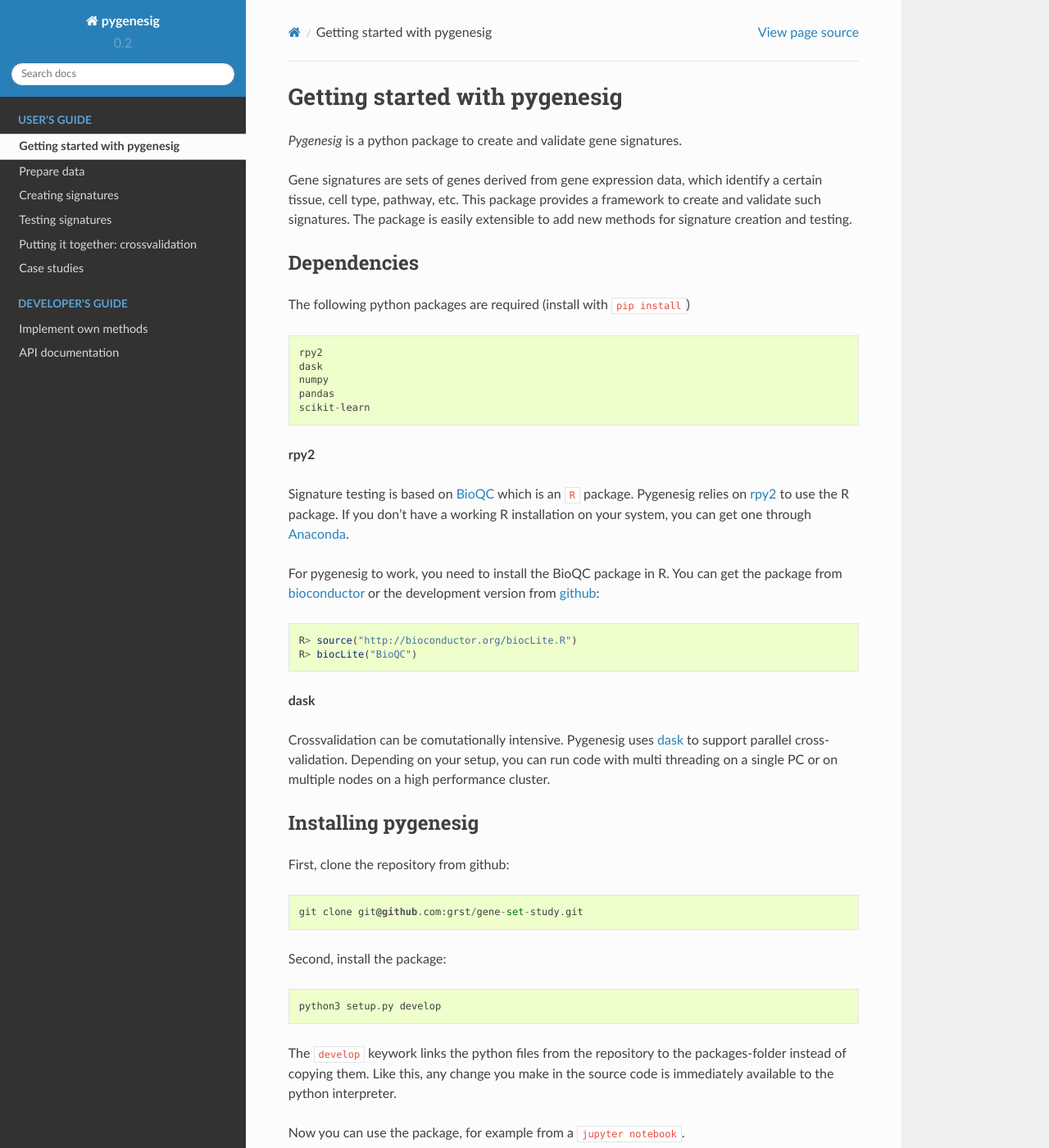
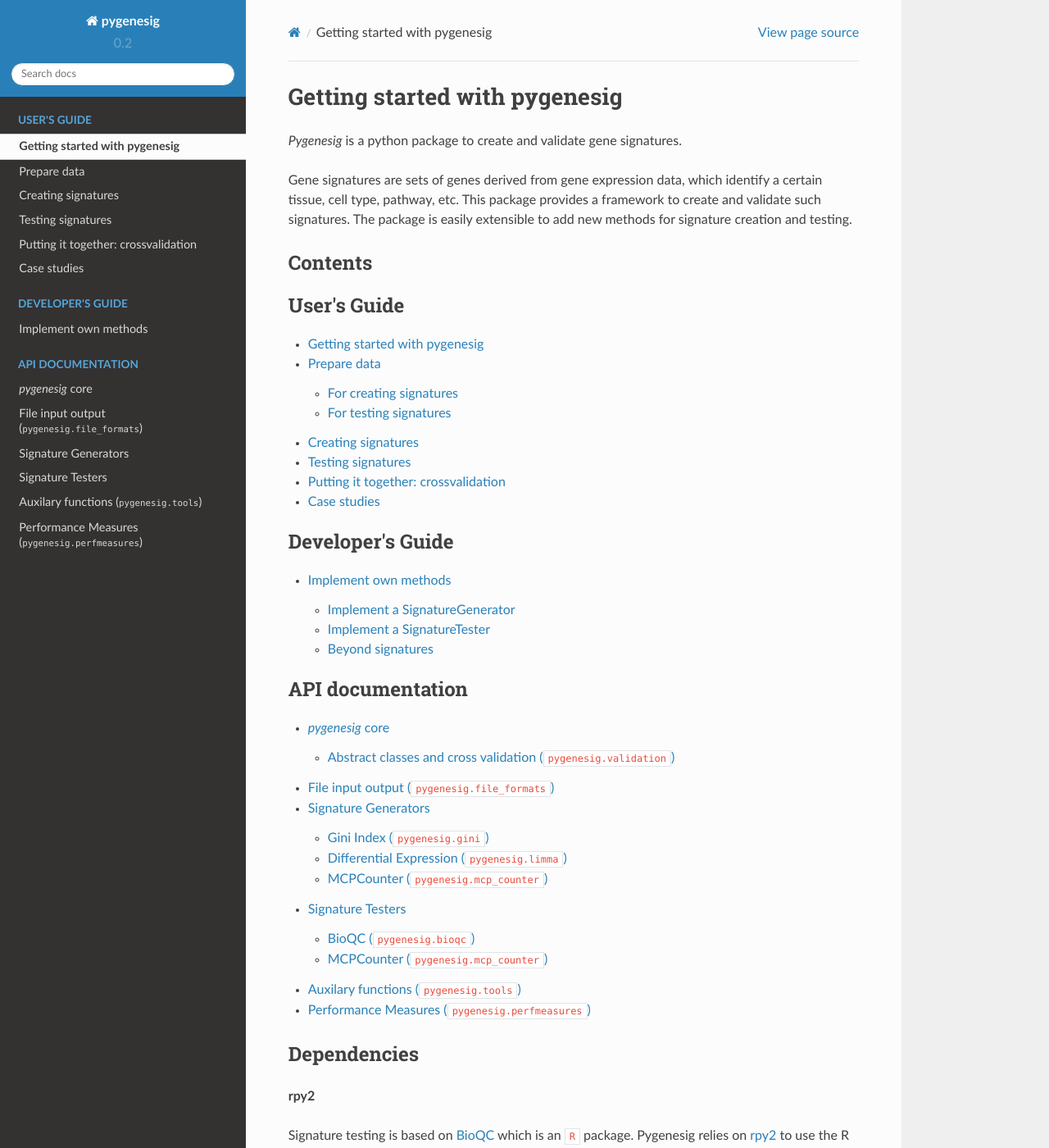
Before and after one commit to grst/pygenesig, a Sphinx documentation site: the page built from docs/index.md, in a window 1280 px wide and 1400 px high. Shown: the whole window at 82% size. Built offline with Sphinx 7.4.7 and the Read the Docs theme 2.0.0, drawn with Linux system fonts in a browser that asks for light colours; some of the changed text lies outside the part shown.

Commit message:
working on docs.

````diff
--- a/docs/apidoc.md
+++ b/docs/apidoc.md
@@ -1,16 +1,23 @@
-# API documentation
-
-## pygenesig core
-### Abstract classes and cross validation (`pygenesig.validation`)
+# *pygenesig* core
+## Abstract classes and cross validation (`pygenesig.validation`)
 ```eval_rst
 .. automodule:: pygenesig.validation
     :members:
     :undoc-members:
     :show-inheritance:
+    :exclude-members: delayed
 ```
 
-## Methods
-### Gini Index
+# File input output (`pygenesig.file_formats`)
+```eval_rst
+.. automodule:: pygenesig.file_formats
+    :members:
+    :undoc-members:
+    :show-inheritance:
+```
+
+# Signature Generators
+## Gini Index (`pygenesig.gini`)
 
 ```eval_rst
 .. automodule:: pygenesig.gini
@@ -19,7 +26,7 @@
     :show-inheritance:
 ```
 
-### Differential Expression (Limma)
+## Differential Expression (`pygenesig.limma`)
 
 ```eval_rst
 .. automodule:: pygenesig.limma
@@ -28,7 +35,17 @@
     :show-inheritance:
 ```
 
-### BioQC
+## MCPCounter (`pygenesig.mcp_counter`)
+```eval_rst
+.. automodule:: pygenesig.mcp_counter
+    :members:
+    :undoc-members:
+    :show-inheritance:
+    :exclude-members: MCPSignatureTester
+```
+
+# Signature Testers
+## BioQC (`pygenesig.bioqc`)
 
 ```eval_rst
 .. automodule:: pygenesig.bioqc
@@ -37,25 +54,14 @@
     :show-inheritance:
 ```
 
-### MCPCounter
+## MCPCounter (`pygenesig.mcp_counter`)
 
 ```eval_rst
-.. automodule:: pygenesig.mcp_counter
-    :members:
-    :undoc-members:
-    :show-inheritance:
+.. autoclass:: pygenesig.mcp_counter.MCPSignatureTester
 ```
 
-## Tools
-### File input output (`pygenesig.file_formats`)
-```eval_rst
-.. automodule:: pygenesig.file_formats
-    :members:
-    :undoc-members:
-    :show-inheritance:
-```
 
-### Auxilary functions related to gene signatures (`pygenesig.tools`)
+# Auxilary functions (`pygenesig.tools`)
 ```eval_rst
 .. automodule:: pygenesig.tools
     :members:
@@ -63,8 +69,8 @@
     :show-inheritance:
 ```
 
-### Performance Measures (`pygenesig.perfmeasures`)
 
+# Performance Measures (`pygenesig.perfmeasures`)
 ```eval_rst
 .. automodule:: pygenesig.perfmeasures
     :members:
--- a/docs/index.md
+++ b/docs/index.md
@@ -1,14 +1,15 @@
 # Getting started with pygenesig
 *Pygenesig* is a python package to create and validate gene signatures.
 
-Gene signatures are sets of genes derived from gene expression data, which identify a certain tissue, cell type, pathway, etc. This package provides a framework to create and validate such signatures. The package is easily extensible to add new methods for signature creation and testing.
+Gene signatures are sets of genes derived from gene expression data, which identify a certain tissue, cell type,
+pathway, etc. This package provides a framework to create and validate such signatures.
+The package is easily extensible to add new methods for signature creation and testing.
 
-
+## Contents
 ```eval_rst
 .. toctree::
     :maxdepth: 2
     :caption: User's Guide
-    :hidden:
 
     self
     prepare_data.md
@@ -17,50 +18,52 @@ Gene signatures are sets of genes derived from gene expression data, which ident
 .. toctree::
     :maxdepth: 2
     :caption: Developer's Guide
-    :hidden:
 
     developers_guide.md
+
+.. toctree::
+    :maxdepth: 2
+    :caption: API documentation
+
     apidoc.md
 ```
 
 ## Dependencies
-The following python packages are required (install with `pip install`)
-```
-rpy2
-dask
-numpy
-pandas
-scikit-learn
-```
-
 **rpy2**
 
-Signature testing is based on [BioQC](https://accio.github.io/BioQC) which is an `R` package. Pygenesig relies on [rpy2](http://rpy2.bitbucket.org/) to use the R package. If you don't have a working R installation on your system, you can get one through [Anaconda](https://www.continuum.io/conda-for-r).
+Signature testing is based on [BioQC](https://accio.github.io/BioQC) which is an `R` package.
+Pygenesig relies on [rpy2](http://rpy2.bitbucket.org/) to use the R package.
+If you don't have a working R installation on your system, you can get one through
+[Anaconda](https://www.continuum.io/conda-for-r).
 
-For pygenesig to work, you need to install the BioQC package in R. You can get the package from [bioconductor](https://bioconductor.org/packages/release/bioc/html/BioQC.html) or the development version from [github](https://github.com/Accio/BioQC):
+For pygenesig to work, you need to install the BioQC package in R.
+You can get the package from [bioconductor](https://bioconductor.org/packages/release/bioc/html/BioQC.html)
+or the development version from [github](https://github.com/Accio/BioQC):
 
 ```r
 R> source("http://bioconductor.org/biocLite.R")
 R> biocLite("BioQC")
 ```
 
-
 **dask**
 
-Crossvalidation can be comutationally intensive. Pygenesig uses [dask](http://dask.readthedocs.io/en/latest/) to support parallel cross-validation. Depending on your setup, you can run code with multi threading on a single PC or on multiple nodes on a high performance cluster.
+Crossvalidation can be comutationally intensive. Pygenesig uses
+[dask](http://dask.readthedocs.io/en/latest/) to support parallel cross-validation.
+Depending on your setup, you can run code with multi threading on a single PC or on multiple
+nodes on a high performance cluster.
 
 
 ## Installing pygenesig
 
 First, clone the repository from github:
 ```
-git clone git@github.com:grst/gene-set-study.git
+git clone git@github.com:grst/pygenesig.git
 ```
 
 Second, install the package:
 ```
-python3 setup.py develop
+pip install -e pygenesig
 ```
-The `develop` keywork links the python files from the repository to the packages-folder instead of copying them. Like this, any change you make in the source code is immediately available to the python interpreter.
+The `-e` flag links the python files from the repository to the packages-folder instead of copying them. Like this, any change you make in the source code is immediately available to the python interpreter.
 
-Now you can use the package, for example from a `jupyter notebook`.
+Now you can use the package, for example within a `jupyter notebook`.
--- a/docs/prepare_data.md
+++ b/docs/prepare_data.md
@@ -1,13 +1,27 @@
 # Prepare data
 
-## for creating signatures
-For creating signatures, we essentially need two pieces of information: The gene expression data and the target annotation (e.g. tissue). Depending on the method, we may need additional covariates, but let's focus on the simple case here:
+## For creating signatures
+For creating signatures, we essentially need two pieces of information:
+* The *gene expression* data and
+* the target annotation (e.g. tissue).
+
+Depending on the method, we may need additional covariates, but let's focus on the simple case here:
 
 ### Gene expression matrix
 A `$m \times n$` gene expression matrix with `$m$` genes and `$n$` samples.
-Depending on the method you may want to use either RPKM or raw counts.
+Depending on the method you may want to use either RPKM or raw counts. The `expr` object
+needs to be a 2d `numpy.array`.
 
-The object needs to be a 2d `numpy.array`. You can easily derive that matrix from a gct file using `pandas`.
+*pygenesig* provides functions to read the standardized [gct](http://software.broadinstitute.org/cancer/software/genepattern/file-formats-guide#_Creating_Input_Files_GCT)
+format into a gene expression matrix:
+
+```python
+from pygenesig.file_formats import read_gct
+expr = read_gct('expression.gct')
+```
+
+You can also come up with your own methods for reading the expression data, which can be useful if you use different
+formats. Here, we achive the same using `pandas`:
 
 ```python
 import pandas as pd
@@ -19,8 +33,11 @@ expr = gct.iloc[:, 1:].values
 You may want to save the matrix for later use:
 
 ```python
-import numpy as np
-np.save("exprssion_matrix.npy", expr)
+from pygenesig.file_formats import write_expr, read_expr
+write_expr(expr, "exprssion_matrix.npy")
+
+# later, read it with
+expr = read_expr("expression_matrix.npy")
 ```
 
 ### Target annotation
@@ -39,9 +56,11 @@ id  tissue  gender
 You can again use `pandas` to extract the target annotation:
 
 ```python
-meta = pd.read_csv("meta.tsv", sep="\t", index_col=0)
-target = np.array(meta.tissue)
-np.savetxt("target.csv", target, delimiter=",", fmt="%s")
+import pandas as pd
+from pygenesig.file_formats import write_target
+pheno_data = pd.read_csv("meta.tsv", sep="\t", index_col=0)
+target = pheno_data.tissue.values
+write_target(target, "target.txt")
 ```
 
 ```eval_rst
@@ -54,8 +73,9 @@ np.savetxt("target.csv", target, delimiter=",", fmt="%s")
 
 
 
-## for testing signatures
-For testing signatures, we again need the [target annotation](#target-annotation) as *ground truth*. Additionally we need to provide the signatures we want to test.
+## For testing signatures
+For testing signatures, we again need the [target annotation](#target-annotation) as *ground truth*.
+Additionally we need to provide the signatures we want to test.
 
 ### Signature Dictionary
 Signatures are represented as a simple dictionary, mapping the signature name to a list of genes. A gene is represented by it's row-index in the gene expression matrix:
@@ -78,10 +98,59 @@ signatures = {
 
 If you use *pygenesig* for generating the signatures, you will get such a dictionary by default.
 
-If you provide a *translation dictionary*, you can use the [translate_signatures](apidoc.html#pygenesig.tools.translate_signatures) function
-to change the indices to something meaningful, e.g. gene symbols:
+However, the indices are not meaningful outside the context of *pygenesig*, therefore you probably want
+to change them to something meaningful (e.g. gene symbols) instead before you export them as
+[gmt](http://software.broadinstitute.org/cancer/software/genepattern/file-formats-guide#GMT)  file
+for further use in other software.
+
+This is accomplished using a "rosetta file", containing one gene identifier per line in the same order
+as the rows in the gene expression matrix:
+
+*rosetta.txt:*
+```
+HAS2
+TSTA3
+ADH1
+...
+```
+
 ```python
-gene_symbols = ['ADH1', 'p53', ...]     # list of gene symbols, same order as genes in the expression matrix
-rosetta = dict(enumerate(gene_symbols))
-signatures_gene_symbols = translate_signatures(signatures, rosetta)
+from pygenesig.file_formats import read_rosetta, write_gmt
+from pygenesig.tools import translate_signatures
+rosetta = read_rosetta('rosetta.txt')
+signatures_symbol = translate_signatures(signatures, rosetta)
+
+# export as gmt
+write_gmt(signatures_symbol, 'my_signatures.gmt')
 ```
+
+### Reading `.gmt` files.
+This also works in the other direction:
+You can read gene signatures in [gmt](http://software.broadinstitute.org/cancer/software/genepattern/file-formats-guide#GMT)
+format into a signature dictionary. Now the signature is gene-symbol based and we need to translate
+it into the index-based representation for use within *pygenesig*
+
+```python
+from pygenesig.file_formats import read_gmt
+signatures = read_gmt("my_signatures.gmt")
+signatures
+{
+    'adipose tissue' : [
+        'HAS2',
+        'TSTA3',
+        ... ],
+    'skeletal muscle' : [
+        'CXXC6',
+        'TNKS2',
+        ... ],
+    ...
+}
+```
+
+```python
+from pygenesig.file_formats import read_rosetta
+from pygenesig.tools import translate_signatures
+
+rosetta_inv = read_rosetta('rosetta.txt', inverse=True)
+signatures_ind = translate_signatures(signatures, rosetta_inv)
+```
--- a/setup.py
+++ b/setup.py
@@ -20,7 +20,8 @@ setup(
         'pandas',
         'rpy2',
         'scikit-learn',
-        'dask'
+        'dask',
+        'distributed'
     ],
     classifiers=[],
     include_package_data=True
````
Also changed, not shown: docs/use_pygenesig.md (+9 -5 lines), 2 other files.
